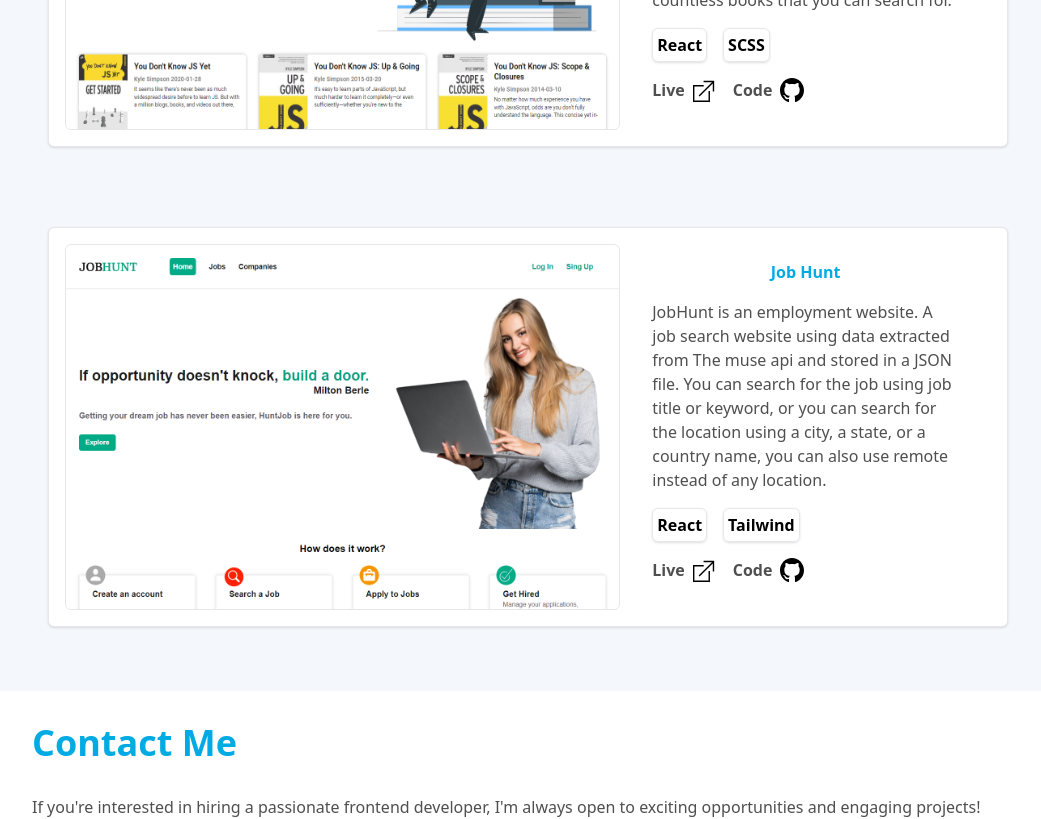
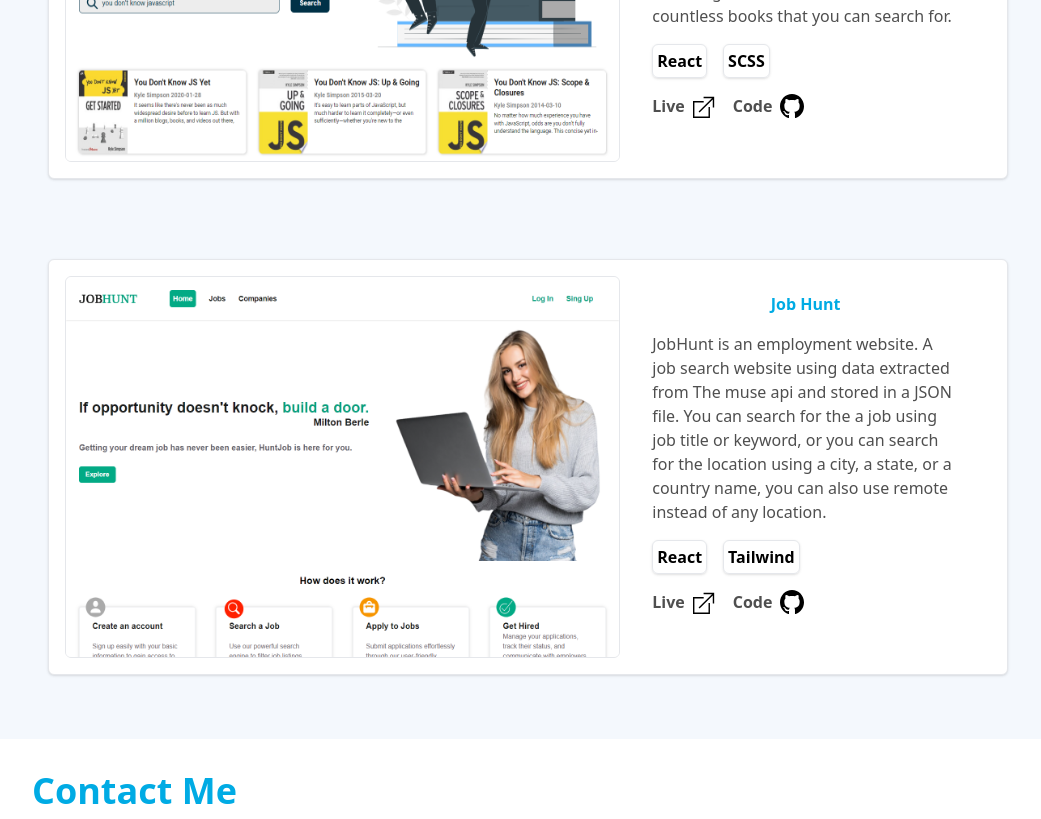
Before and after one commit to Badr-21/Portfolio-website, a React (Vite) app: page / in a window 1280 px wide. Shown: the part 2082-2901 px from the top of the page, without its empty margins (112-1153 px from the left). Built offline with nearby package versions, Linux system fonts and the light colour scheme.

Commit message:
updated MyProjects component styles

```diff
--- a/src/Components/MyProjects.jsx
+++ b/src/Components/MyProjects.jsx
@@ -9,12 +9,12 @@ const MyProjects = forwardRef(function MyProjects(props, myProjectsRef) {
    return (
       <section
          ref={myProjectsRef}
-         className="py-16 w-full bg-AliceBlue flex flex-col gap-y-20 items-center"
+         className="py-16 w-full bg-AliceBlue flex flex-col gap-y-20 items-center overflow-x-hidden"
       >
          <h2 className=" w-[60rem] text-4xl text-PictonBlue font-semibold self-start lg:px-36 px-8">
             My Projects
          </h2>
-         <article className="lg:w-[60rem] lg:h-[25rem] md:w-[40rem] sm:w-[35rem] min-[445px]:w-[25rem] h-[35rem] w-[18rem] border flex lg:flex-row flex-col overflow-hidden p-4 rounded-md shadow bg-white">
+         <article className="lg:w-[60rem] lg:h-[26rem] md:w-[40rem] sm:w-[35rem] min-[445px]:w-[25rem] h-[35rem] w-[18rem] border flex lg:flex-row flex-col overflow-hidden p-4 rounded-md shadow bg-white">
             <div className="md:w-[38rem] sm:w-[33rem] min-[445px]:w-[23rem] w-[16rem] border rounded-md overflow-hidden">
                <a href="https://badr-21-platinum-gym.netlify.app/" target="_blank" rel="noreferrer">
                   <img
@@ -68,7 +68,7 @@ const MyProjects = forwardRef(function MyProjects(props, myProjectsRef) {
                </div>
             </div>
          </article>
-         <article className="lg:w-[60rem] lg:h-[25rem] md:w-[40rem] sm:w-[35rem] min-[445px]:w-[25rem] h-[35rem] w-[18rem] border flex lg:flex-row flex-col overflow-hidden p-4 rounded-md shadow bg-white">
+         <article className="lg:w-[60rem] lg:h-[26rem] md:w-[40rem] sm:w-[35rem] min-[445px]:w-[25rem] h-[35rem] w-[18rem] border flex lg:flex-row flex-col overflow-hidden p-4 rounded-md shadow bg-white">
             <div className="md:w-[38rem] sm:w-[33rem] min-[445px]:w-[23rem] w-[16rem] border rounded-md overflow-hidden">
                <a href="https://badr-21-book-tracker.netlify.app/" target="_blank" rel="noreferrer">
                   <img
@@ -120,7 +120,7 @@ const MyProjects = forwardRef(function MyProjects(props, myProjectsRef) {
                </div>
             </div>
          </article>
-         <article className="lg:w-[60rem] lg:h-[25rem] md:w-[40rem] sm:w-[35rem] min-[445px]:w-[25rem] h-[35rem] w-[18rem] border flex lg:flex-row flex-col overflow-hidden p-4 rounded-md shadow bg-white">
+         <article className="lg:w-[60rem] lg:h-[26rem] md:w-[40rem] sm:w-[35rem] min-[445px]:w-[25rem] h-[35rem] w-[18rem] border flex lg:flex-row flex-col overflow-hidden p-4 rounded-md shadow bg-white">
             <div className="md:w-[38rem] sm:w-[33rem] min-[445px]:w-[23rem] w-[16rem] border rounded-md overflow-hidden">
                <a
                   href="https://badr-21-employment-website.netlify.app/"
@@ -137,9 +137,9 @@ const MyProjects = forwardRef(function MyProjects(props, myProjectsRef) {
                <h3 className="text-PictonBlue font-bold text-center mb-4">Job Hunt</h3>
                <p className="text-DavysGray font-medium mb-4 max-[445px]:text-sm">
                   JobHunt is an employment website. A job search website using data extracted from
-                  The muse api and stored in a JSON file. You can search for the job using job title
-                  or keyword, or you can search for the location using a city, a state, or a country
-                  name, you can also use remote instead of any location.
+                  The muse api and stored in a JSON file. You can search for the a job using job
+                  title or keyword, or you can search for the location using a city, a state, or a
+                  country name, you can also use remote instead of any location.
                </p>
                <div className="flex gap-x-4 mb-4">
                   <p className="shadow border rounded-md p-1 font-semibold">React</p>
```
